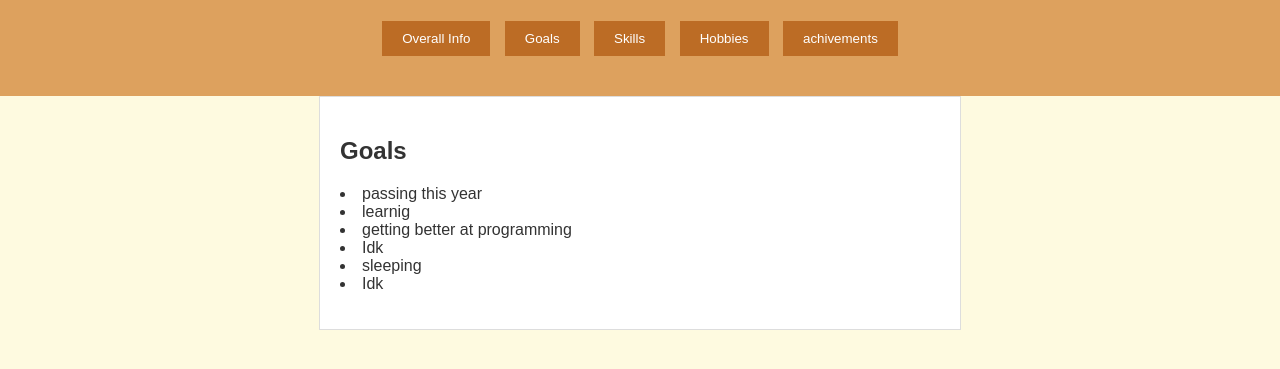
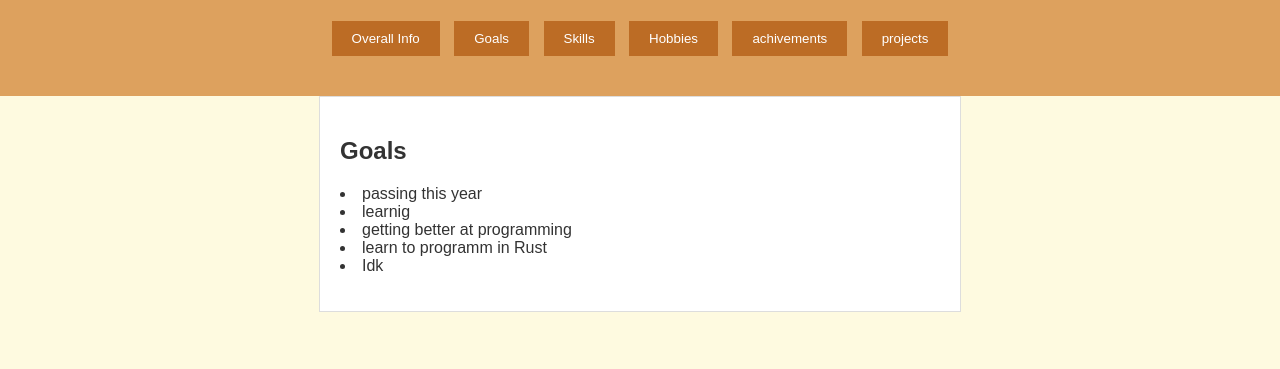
Before and after one commit to usern-4me/portfolio.github.io, a plain HTML site: page index.html in a window 1280 px wide. Both pictures are taken after a click on the button "Goals". Shown: the part 235-604 px from the top of the page. Drawn offline with Linux system fonts and the light colour scheme.

Commit message:
Update index.html

```diff
--- a/index.html
+++ b/index.html
@@ -39,6 +39,7 @@
                 <button onclick="showContent('skills')">Skills</button>
                 <button onclick="showContent('hobbies')">Hobbies</button>
                 <button onclick="showContent('achivements')">achivements</button>
+                <button onclick="showContent('projects')">projects</button>
             </div>
         </header>
         <div id="overall-info" class="content active">
@@ -51,8 +52,7 @@
                 <li>passing this year</li>
                 <li>learnig</li>
                 <li>getting better at programming</li>
-                <li>Idk</li>
-                <li>sleeping</li>
+                <li>learn to programm in Rust</li>
                 <li>Idk</li>
             </p>
         </div>
@@ -63,7 +63,6 @@
                 <li>programming in more languages</li>
                 <li>sports</li>
                 <li>sleeping</li>
-                <li>being lazy</li>
                 <li>nothing more</li>
             </p>
         </div>
@@ -73,9 +72,17 @@
                 <li>sports</li>
                 <li>making Web Aplications</li>
                 <li>making games</li>
-                <li>sleeping</li>
+                <li>Learning Rust</li>
                 <li>hiking in mountains</li>
                 <li>Idk</li>
+            </p>
+        </div>
+        <div id="projects" class="content">
+            <h2>projects</h2>
+            <p>
+                <li>Portfolio</li>
+                <li>To do list react</li>
+                <li>Wizytowka react</li>
             </p>
         </div>
         <div id="achivements" class="content">
```
